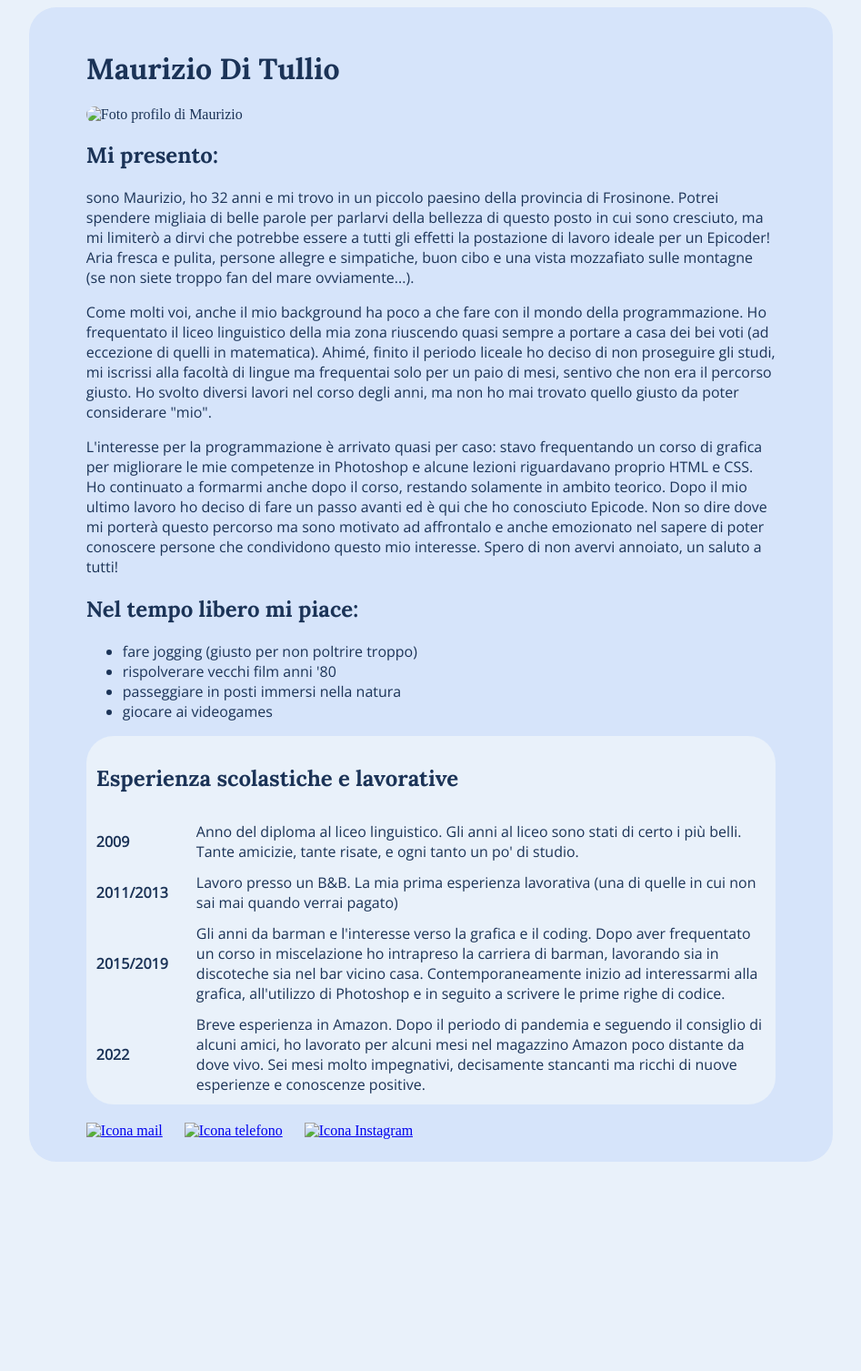
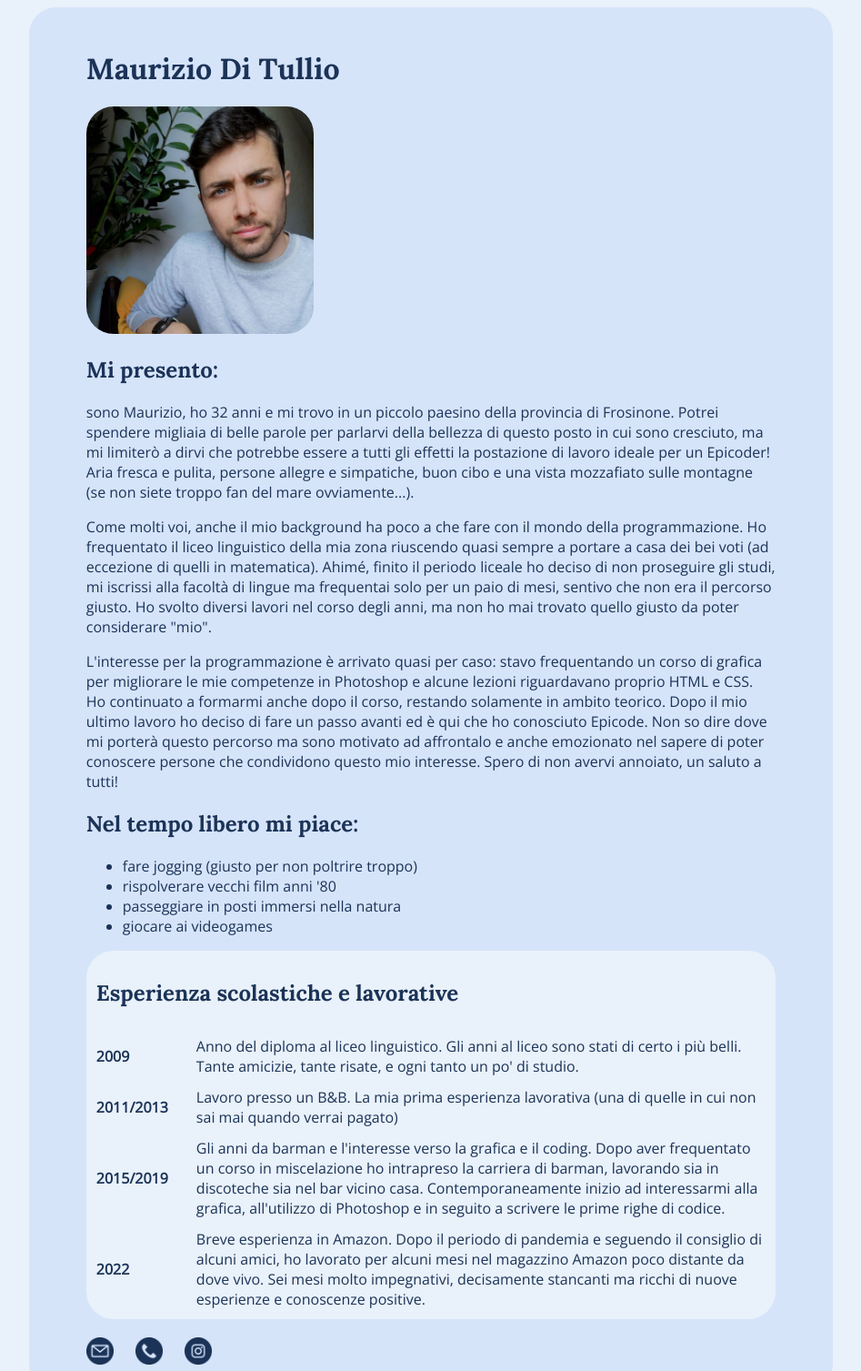
Before and after one commit to Maurizio-DT/HTML-Basics-Challenge, a plain HTML site: page index.html in a window 1280 px wide. Shown: the top 1507 px of the page at 91% size, without its empty margins (166-1113 px from the left). Before the commit the page ends 1285 px from the top, so only its background shows below. Drawn offline with nearby package versions, Linux system fonts and the light colour scheme.

Commit message:
Update index.html

```diff
--- a/index.html
+++ b/index.html
@@ -14,7 +14,7 @@
 <body style="background-color: #E9F1FA; color: #1B3357;">
     <div style="width: 60%; margin: 0 auto; background-color: #D6E4FA; padding: 2% 5%; border-radius: 30px;">
         <h1 style="font-family: 'Lora', serif;">Maurizio Di Tullio</h1>
-        <img src="img/foto-maurizio.jpg" width="250px" alt="Foto profilo di Maurizio" style="border-radius: 30px;" />
+        <img src="foto-maurizio.jpg" width="250px" alt="Foto profilo di Maurizio" style="border-radius: 30px;" />
 
         <h2 style="font-family: 'Lora', serif;">Mi presento:</h2>
         <p style="font-family: 'Open Sans', sans-serif;">sono Maurizio, ho 32 anni e mi trovo in un piccolo paesino
@@ -105,9 +105,9 @@
             </tbody>
         </table>
         <div style="margin-top: 20px;">
-            <a href="mailto:m.tu@live.it"><img src="img/email.png" alt="Icona mail" width="30px" /></a>
-            <a href="tel:339*******"><img src="img/phone-call.png" alt="Icona telefono" width="30px" style="margin-left: 20px;" /></a>
-            <a href="https://instagram.com" target="_blank"><img src="img/instagram.png" alt="Icona Instagram" style="margin-left: 20px;" width="30px" /></a>
+            <a href="mailto:m.tu@live.it"><img src="email.png" alt="Icona mail" width="30px" /></a>
+            <a href="tel:339*******"><img src="phone-call.png" alt="Icona telefono" width="30px" style="margin-left: 20px;" /></a>
+            <a href="https://instagram.com" target="_blank"><img src="instagram.png" alt="Icona Instagram" style="margin-left: 20px;" width="30px" /></a>
         </div>
     </div>
 
```
